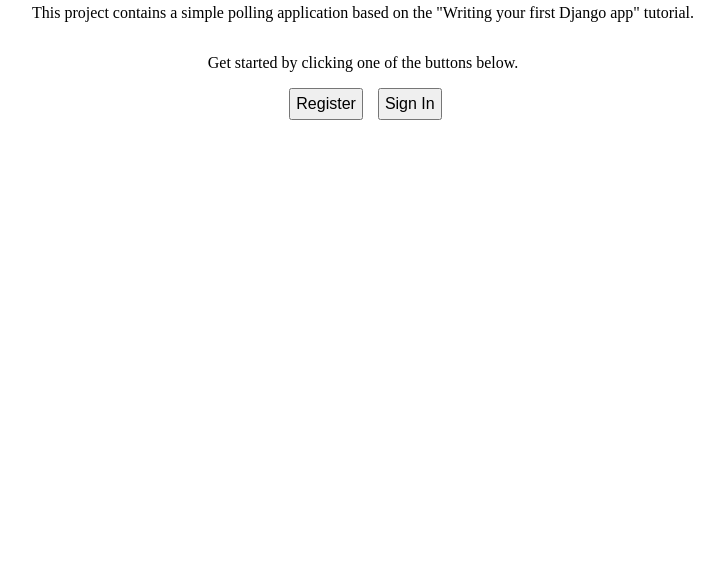
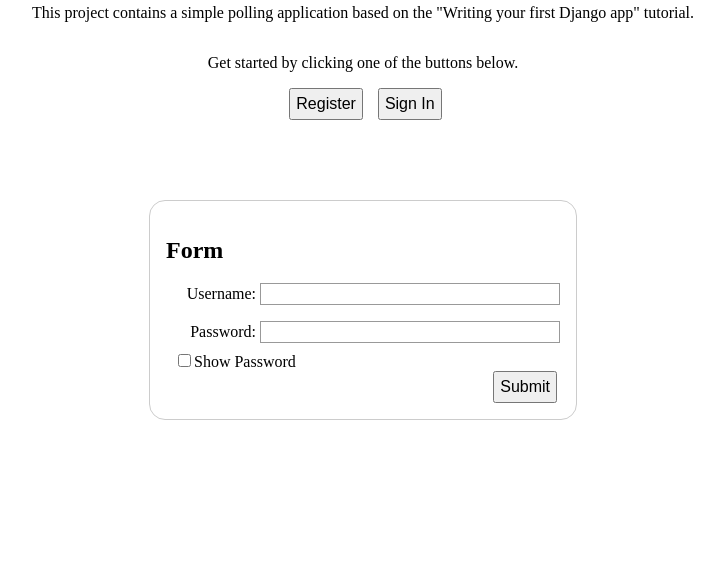
Before and after one commit to ileskaa/csb-project-1, a Django app: template csbproject1/templates/index.html in a window 1280 px wide. Shown: the part 229-808 px from the top of the page, without its empty margins (277-997 px from the left). Run offline with Django 5.2, Linux system fonts and the light colour scheme; the template is opened without the code that fills it: most values are stand-ins (such as "Sample title", 1, 10 or a date in 2020).

Commit message:
Implement functionality to register and sign in

```diff
--- a/csbproject1/templates/index.html
+++ b/csbproject1/templates/index.html
@@ -13,6 +13,15 @@
       function updateFormTitle(title) {
         const form_title = document.getElementById("form-title");
         form_title.textContent = title
+        const form = document.getElementById("start-form") || null
+        if (form)
+          console.log('form action:', form.action)
+        console.log(title)
+        if (title === "Register")
+          form.setAttribute("action", "/register/")
+        else
+          form.action = "signin/"
+        console.log('form action:', form.action)
         showForm()
       }
 
@@ -28,6 +37,7 @@
       }
     </script>
   </head>
+
   <body>
     <p>Heyaaaaa!</p>
     <p>
@@ -40,6 +50,7 @@
       <button onclick="updateFormTitle('Register')" type="button">
         Register
       </button>
+      {# will need to put a form here ? Maybe not #}
       <button onclick="updateFormTitle('Sign In')" type="button">
         Sign In
       </button>
@@ -47,23 +58,25 @@
 
     {# the action attribute defines the URL to which form data should be sent #}
     <form id="start-form"
-      action="{% url 'register' %}" method="post"
+      style="visibility:{{ visibility }}"
+      action="/register/" method="post"
     >
-      {# {% csrf_token %} #}
+      {% csrf_token %}
       <h2 id="form-title">Form</h2>
       <ul>
         <li>
           <label>Username:</label>
-          <input class="form-input" type="text">
+          <input class="form-input" name="username" type="text">
         </li>
         <li>
           <label>Password:</label>
-          <input class="form-input" id="pswd-input" type="password">
+          <input class="form-input" id="pswd-input" name="password" type="password">
         </li>
       </ul>
       <div class="show-pswd">
-      <input type="checkbox" onclick="showPassword()">Show Password
+        <input type="checkbox" onclick="showPassword()">Show Password
       </div>
+      {% if error_message %} <p><strong>{{ error_message }}</strong></p>{% endif %}
       <input class="submit-btn" type="submit" value="Submit">
     </form>
   </body>
--- a/csbproject1/urls.py
+++ b/csbproject1/urls.py
@@ -24,6 +24,7 @@ urlpatterns = [
     # https://docs.djangoproject.com/en/5.0/ref/urls/#path
     path("", views.testview, name="test"),
     path("register/", views.register, name="register"),
+    path("signin/", views.signin, name="signin"),
     # include() allows referencing other URLconfs
     path("brokenapp/", include("brokenapp.urls")),
     path('admin/', admin.site.urls),
--- a/static/csbproject/style.css
+++ b/static/csbproject/style.css
@@ -20,7 +20,6 @@ button, .submit-btn {
 }
 
 form {
-  visibility: hidden;
   /* Form outline */
   padding: 1em;
   border: 1px solid #ccc;
```
Also changed, not shown: csbproject1/views.py (+40 -7 lines).
